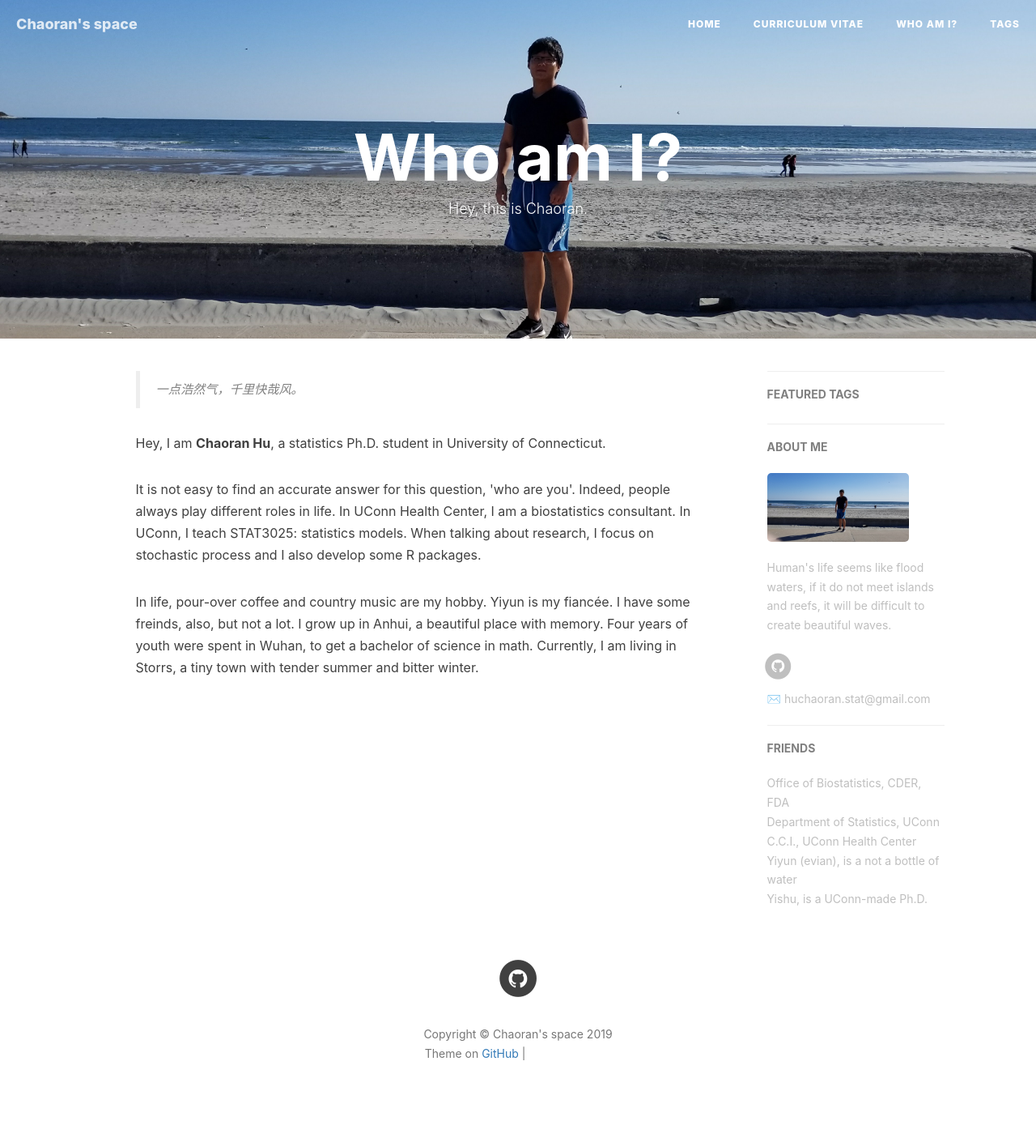
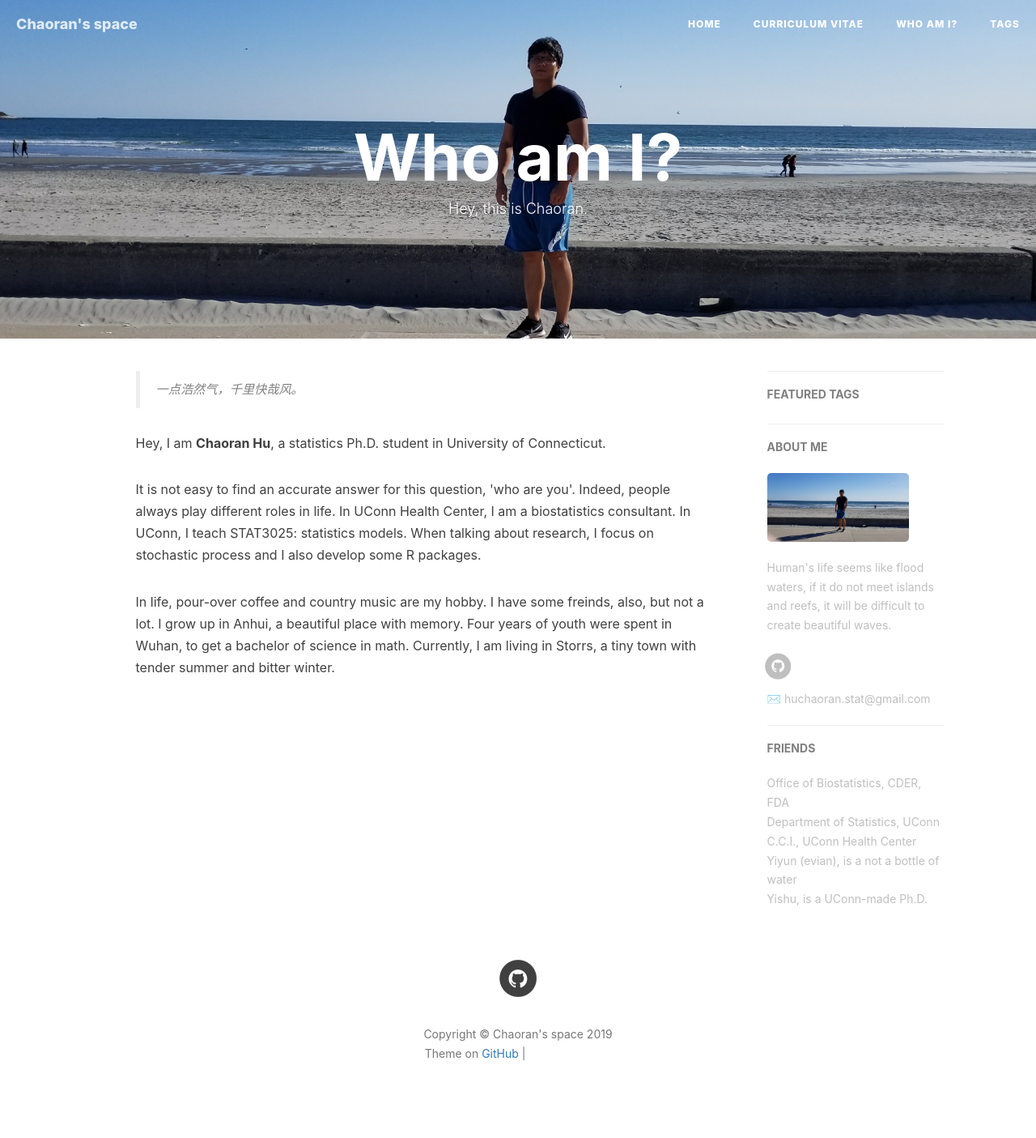
Before and after one commit to ChaoranHu/ChaoranHu.github.io, a Jekyll site: the page built from about.html, in a window 1280 px wide. Shown: the whole page at 81% size. Built offline with Jekyll 4.4.1, drawn with Linux system fonts in a browser that asks for light colours; nearby versions of some CDN libraries; comment, search, counter and statistics services are not loaded; grey boxes are pictures that could not be loaded.

Commit message:
Update about.html

```diff
--- a/about.html
+++ b/about.html
@@ -17,7 +17,7 @@ header-img: "img/chaoran.jpg"
     roles in life. In UConn Health Center, I am a biostatistics consultant. In UConn, I teach STAT3025: statistics models.
     When talking about research, I focus on stochastic process and I also develop some R packages.</p>
 
-    <p>In life, pour-over coffee and country music are my hobby. Yiyun is my fiancée.
+    <p>In life, pour-over coffee and country music are my hobby.
     I have some freinds, also, but not a lot. I grow up in Anhui, a beautiful place with memory.
     Four years of youth were spent in Wuhan, to get a bachelor of science in math.
     Currently, I am living in Storrs, a tiny town with tender summer and bitter winter.</p>
```
